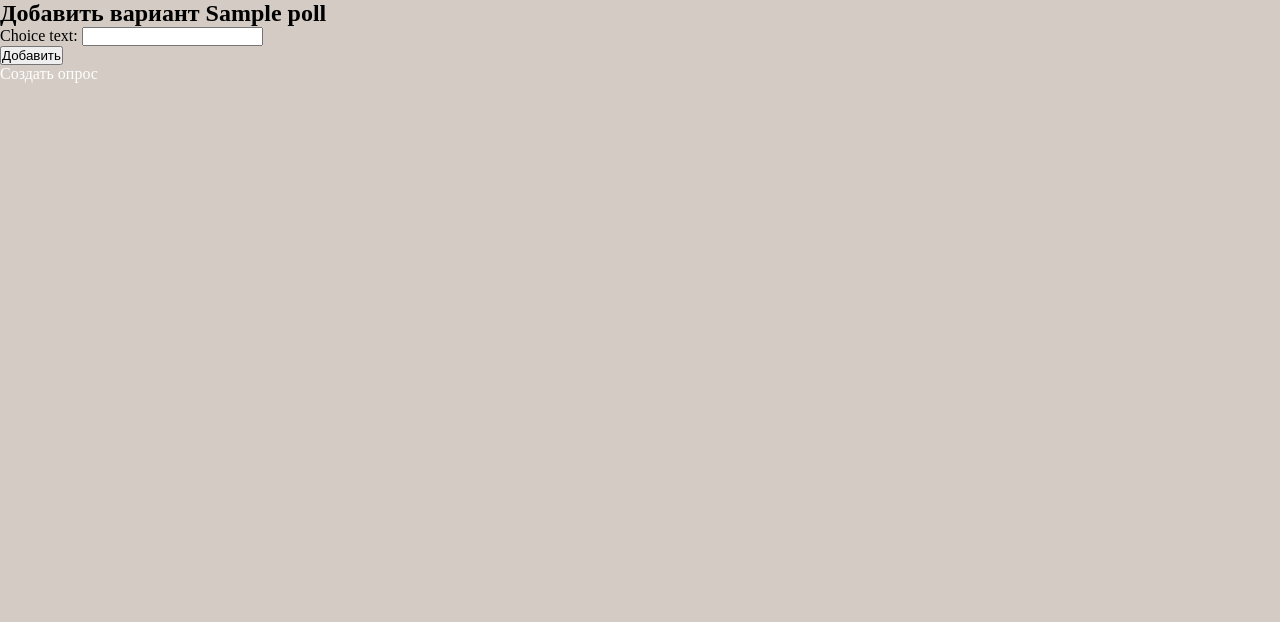
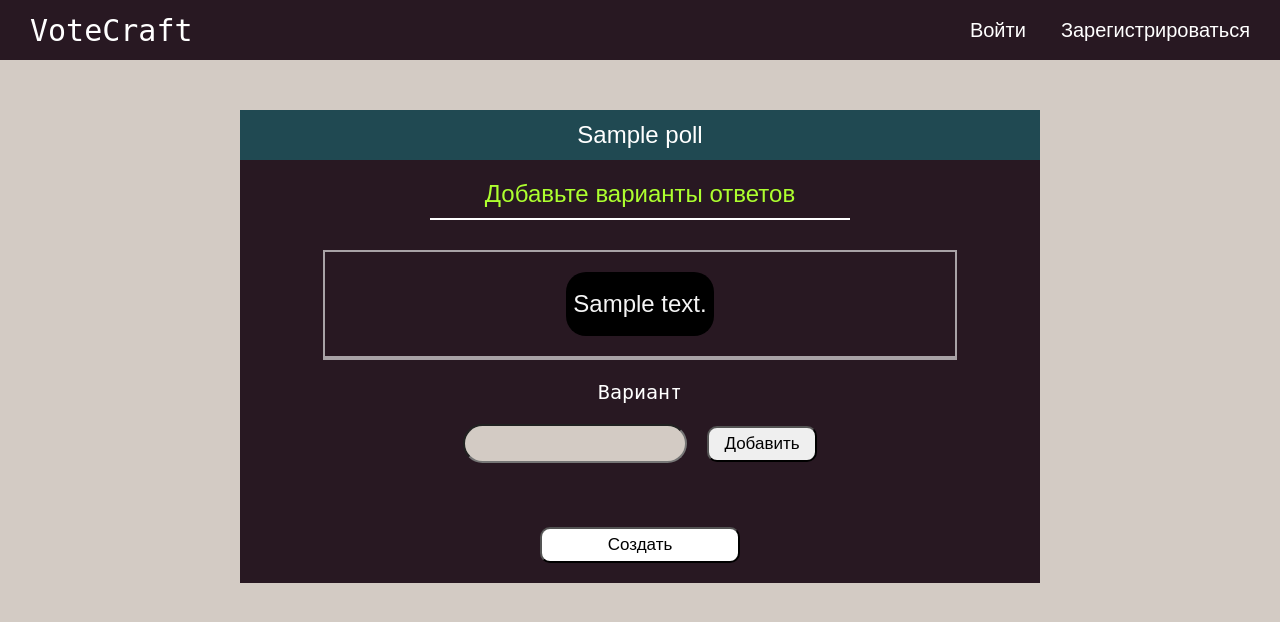
Before and after one commit to Laxerem/Simple-votings, a Django app: template Django/templates/votings/add_choices.html in a window 1280 px wide. Shown: the top 622 px of the page. Run offline with Django 5.2, Linux system fonts and the light colour scheme; the template is opened without the code that fills it: values that come from a table or form of the project are taken from there, most other values are stand-ins (such as "Sample title", 1, 10 or a date in 2020); some web fonts are replaced.

Commit message:
UPDATE: Улучшение дезигна

```diff
--- a/Django/static/styles/survey_create.css
+++ b/Django/static/styles/survey_create.css
@@ -58,7 +58,7 @@ form {
         height: 15px;
         width: 60%;
         max-width: 300px;
-        color: white;
+        color: black;
         padding: 10px;
         font-family: "Montserrat", sans-serif;
         font-size: 17px;
@@ -149,3 +149,44 @@ form {
     width: 90%;
     border: 2px solid rgba(245, 245, 245, 0.622);
 }
+
+.create_poll {
+    color: black;
+    font-family: "JetBrains Mono", monospace;
+    font-size: 20px;
+}
+
+.typing {
+    display: flex;
+    gap: 20px;
+
+    input {
+        max-width: 200px;
+    }
+
+    button {
+        width: 110px;
+    }
+}
+
+.create_poll_button {
+    display: flex;
+    justify-content: center;
+    height: 100px;
+    width: 100%;
+
+    button {
+        transition: 0.3s;
+        font-family: "Montserrat", sans-serif;
+        border-radius: 10px;
+        padding: 6px;
+        width: 200px;
+        cursor: pointer;
+        font-size: 17px;
+        align-self: flex-end;
+        background-color: white;
+    }
+    button:hover {
+        background-color: greenyellow;
+    }
+}
--- a/Django/templates/votings/add_choices.html
+++ b/Django/templates/votings/add_choices.html
@@ -3,16 +3,40 @@
 <head>
     {% load static %}
     {% include "base/head.html" with title="Delete Account"%}
-    <link rel="stylesheet" href="{% static 'styles/message.css' %}">
+    <link rel="stylesheet" href="{% static 'styles/survey_create.css' %}">
 </head>
 <body>
-    {% block content %}
-    <h2>Добавить вариант {{ poll.question }}</h2>
-    <form method="post">
-        {% csrf_token %}
-        {{ form.as_p }}
-        <button type="submit">Добавить</button>
-    </form>
-    <a href="{% url 'create_poll' survey_id %}">Создать опрос</a>
-    {% endblock %}
+    {% include "base/header.html" %}
+    <main>
+        <div class="survey">
+            <div class="survey_name">
+                <h2>{{ poll.question }}</h2>
+            </div>
+            <div class="polls_container">
+                <h2 class="message">Добавьте варианты ответов</h2>
+                <div class="polls_list_container">
+                    <div class="poll">
+                        <div class="choices">
+                            {% for choice in poll.choices.all %}
+                                <div class="choice">
+                                    <h2>{{ choice.choice_text }}</h2>
+                                </div>
+                            {% endfor %}
+                        </div>
+                    </div>
+                </div>
+                <form method="post">
+                    {% csrf_token %}
+                    <label>Вариант</label>
+                    <div class="typing">
+                        <input name="choice_text">
+                        <button type="submit">Добавить</button>
+                    </div>
+                </form>
+                <div class="create_poll_button">
+                    <button class="create_poll" onclick="window.location.href='{% url 'create_poll' survey_id %}'">Создать</button>
+                </div>
+            </div>
+        </div>
+    </main>
 </body>
```
